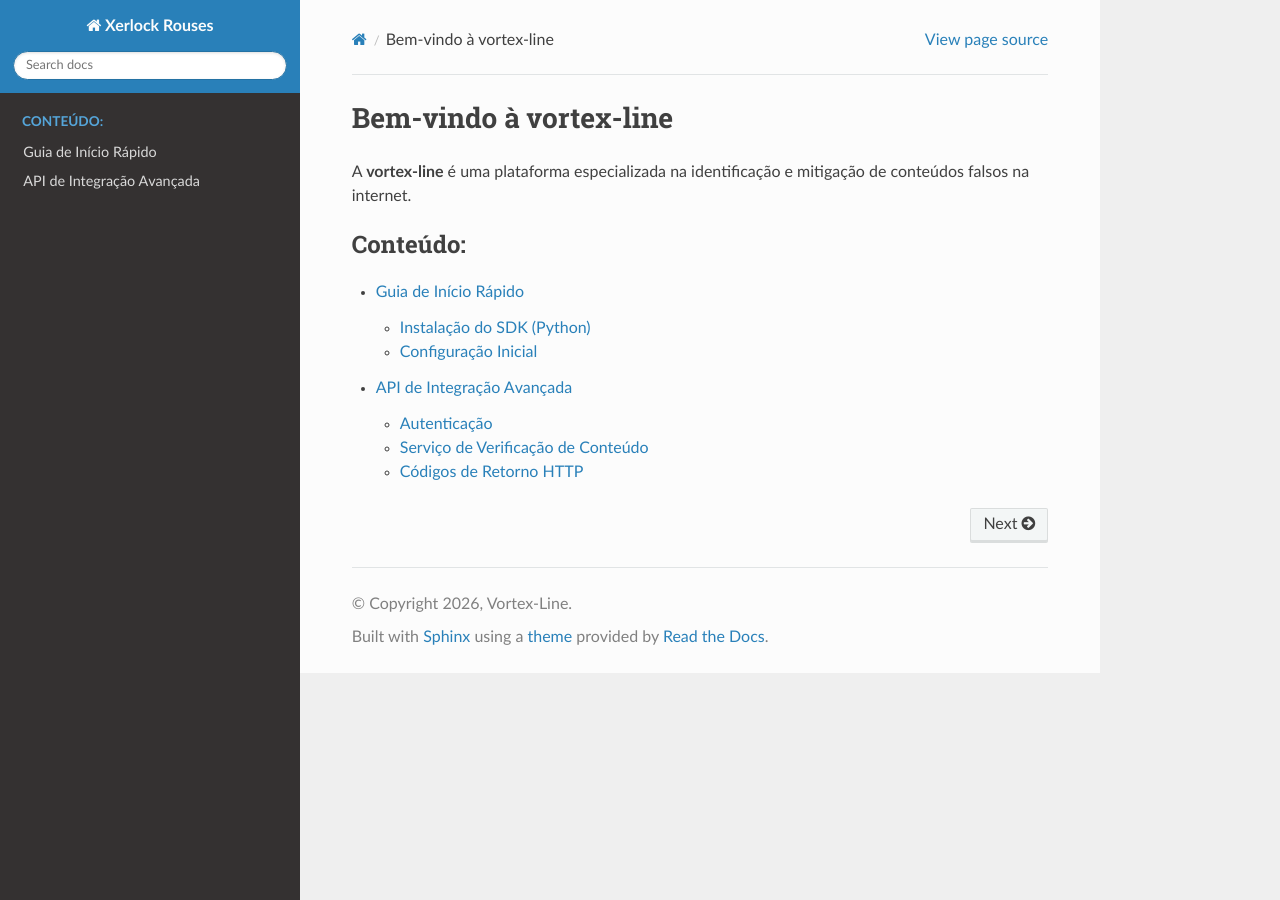
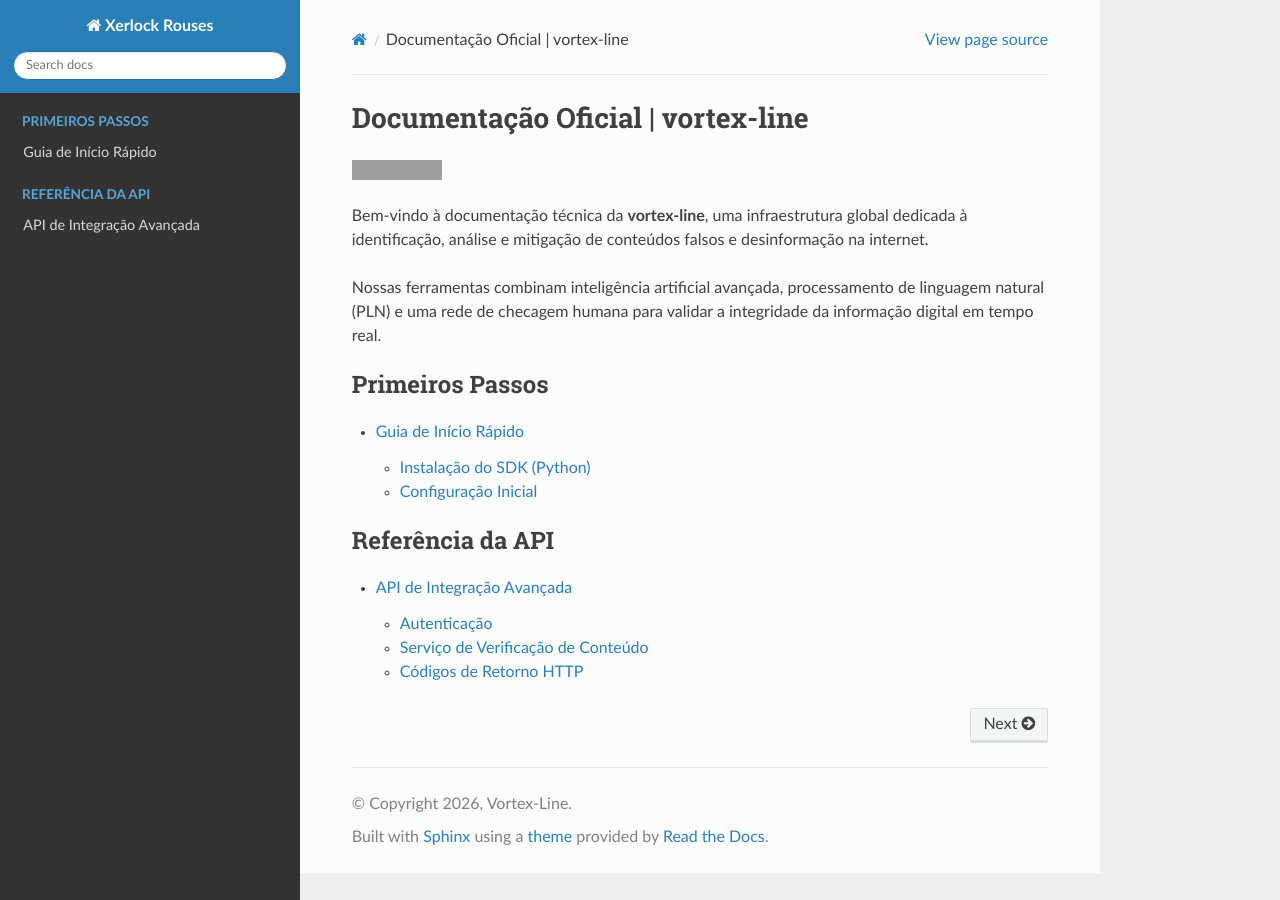
Before and after one commit to Vortex-Line/Xerloks-Rouses, a Sphinx documentation site: the page built from docs/source/index.rst, in a window 1280 px wide. Built offline with Sphinx 7.4.7 and the Read the Docs theme 3.1.0, drawn with Linux system fonts in a browser that asks for light colours; grey boxes are pictures that could not be loaded.

Commit message:
Update index.rst

```diff
--- a/docs/source/index.rst
+++ b/docs/source/index.rst
@@ -1,11 +1,21 @@
-Bem-vindo à vortex-line
-=======================
+Documentação Oficial | vortex-line
+==================================
 
-A **vortex-line** é uma plataforma especializada na identificação e mitigação de conteúdos falsos na internet.
+.. image:: https://shields.io
+   :target: https://readthedocs.org
+
+Bem-vindo à documentação técnica da **vortex-line**, uma infraestrutura global dedicada à identificação, análise e mitigação de conteúdos falsos e desinformação na internet.
+
+Nossas ferramentas combinam inteligência artificial avançada, processamento de linguagem natural (PLN) e uma rede de checagem humana para validar a integridade da informação digital em tempo real.
 
 .. toctree::
    :maxdepth: 2
-   :caption: Conteúdo:
+   :caption: Primeiros Passos
 
    usage
+
+.. toctree::
+   :maxdepth: 2
+   :caption: Referência da API
+
    api
```
